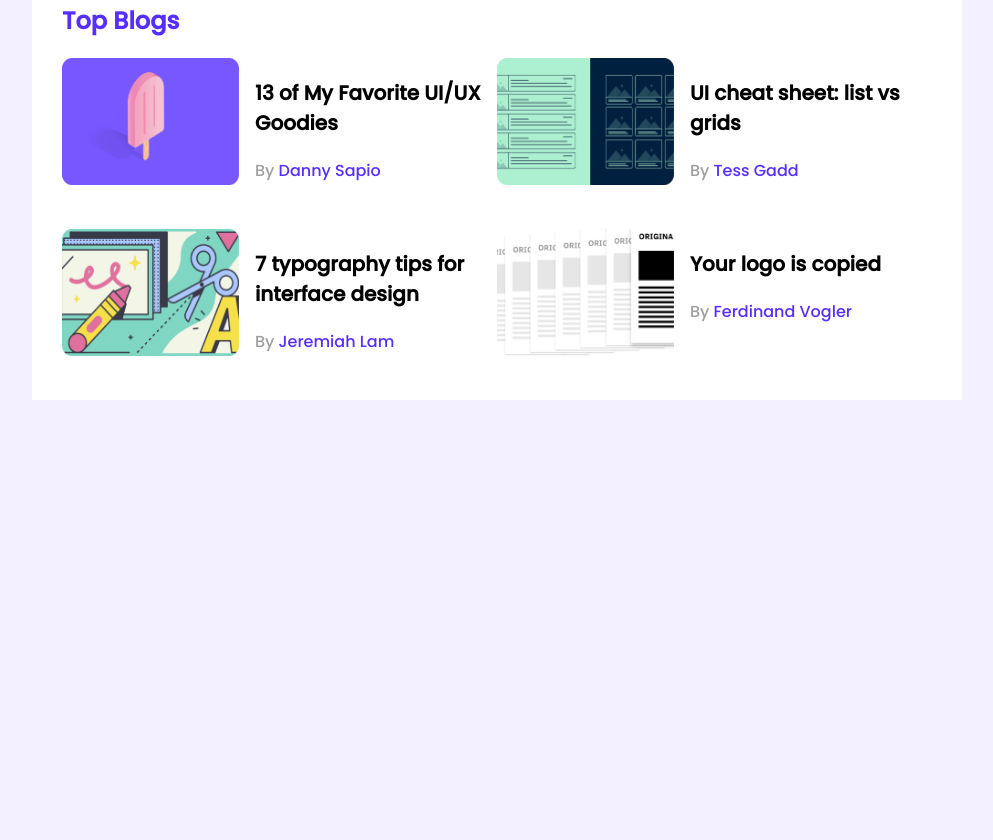
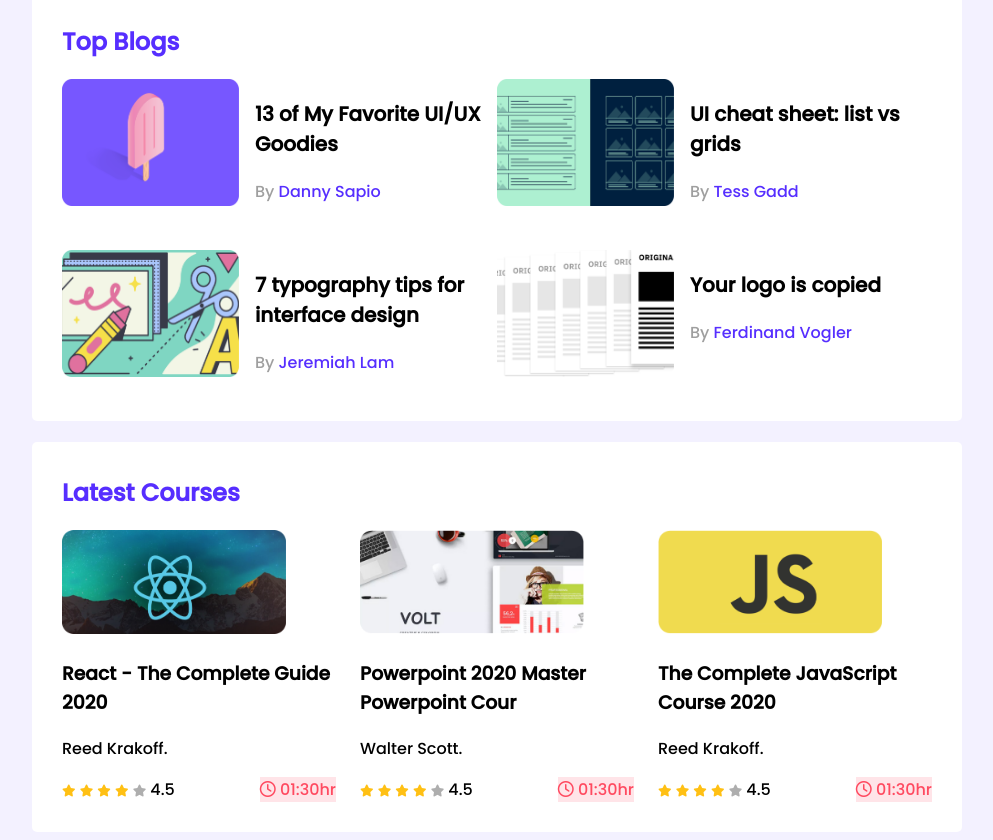
Before and after one commit to ImdadulPabon/leader-board-css3, a plain HTML site: page index.html in a window 1280 px wide. Shown: the part 308-1148 px from the top of the page, without its empty margins (143-1136 px from the left). Before the commit the page ends 800 px from the top, so only its background shows below. Drawn offline with Linux system fonts and the light colour scheme.

Commit message:
courses added

```diff
--- a/index.html
+++ b/index.html
@@ -6,6 +6,8 @@
     <meta http-equiv="X-UA-Compatible" content="IE=edge">
     <meta name="viewport" content="width=device-width, initial-scale=1.0">
     <title>leader board</title>
+    <!-- Font Awesome -->
+    <script src="https://kit.fontawesome.com/cc433fdd31.js" crossorigin="anonymous"></script>
     <!-- stylesheet -->
     <link rel="stylesheet" href="styles/style.css">
 </head>
@@ -96,6 +98,84 @@
 
             </div>
         </section>
+        <!-- Letest Courses -->
+        <section class="container">
+            <h2 class="section-title">Latest Courses</h2>
+            <div class="courses">
+                <div class="course">
+                    <div class="course-banner">
+                        <img src="images/courses/course-1.png" alt="">
+                    </div>
+                    <div class="coursw-detail">
+                        <h3 class="course-title">React - The Complete Guide 2020</h3>
+                        <p class="course-author">Reed Krakoff.</p>
+                        <div class="course-info">
+                            <div>
+                                <i class="fas fa-star filled"></i>
+                                <i class="fas fa-star filled"></i>
+                                <i class="fas fa-star filled"></i>
+                                <i class="fas fa-star filled"></i>
+                                <i class="fas fa-star empty"></i>
+                                <span>4.5</span>
+                            </div>
+
+                            <div class="course-duration">
+                                <i class="far fa-clock"></i>
+                                <span class="time"> 01:30hr</span>
+                            </div>
+                        </div>
+                    </div>
+                </div>
+                <div class="course">
+                    <div class="course-banner">
+                        <img src="images/courses/course-2.png" alt="">
+                    </div>
+                    <div class="coursw-detail">
+                        <h3 class="course-title">Powerpoint 2020 Master Powerpoint Cour</h3>
+                        <p class="course-author">Walter Scott.</p>
+                        <div class="course-info">
+                            <div>
+                                <i class="fas fa-star filled"></i>
+                                <i class="fas fa-star filled"></i>
+                                <i class="fas fa-star filled"></i>
+                                <i class="fas fa-star filled"></i>
+                                <i class="fas fa-star empty"></i>
+                                <span>4.5</span>
+                            </div>
+
+                            <div class="course-duration">
+                                <i class="far fa-clock"></i>
+                                <span class="time"> 01:30hr</span>
+                            </div>
+                        </div>
+                    </div>
+                </div>
+                <div class="course">
+                    <div class="course-banner">
+                        <img src="images/courses/course-3.png" alt="">
+                    </div>
+                    <div class="coursw-detail">
+                        <h3 class="course-title">The Complete JavaScript Course 2020</h3>
+                        <p class="course-author">Reed Krakoff.</p>
+                        <div class="course-info">
+                            <div>
+                                <i class="fas fa-star filled"></i>
+                                <i class="fas fa-star filled"></i>
+                                <i class="fas fa-star filled"></i>
+                                <i class="fas fa-star filled"></i>
+                                <i class="fas fa-star empty"></i>
+                                <span>4.5</span>
+                            </div>
+
+                            <div class="course-duration">
+                                <i class="far fa-clock"></i>
+                                <span class="time"> 01:30hr</span>
+                            </div>
+                        </div>
+                    </div>
+                </div>
+            </div>
+        </section>
     </main>
 </body>
 
--- a/styles/style.css
+++ b/styles/style.css
@@ -10,13 +10,16 @@
 }
 main{
     display: flex;
-    justify-content: center;
+    flex-direction: column;
+    align-items: center;
 
 }
 .container{
     background-color: #FFFFFF;
     width: 870px;
     padding: 30px;
+    margin-top: 21px;
+    border-radius: 5px;
 }
 hr{
     border: 1px solid #D1D1D1;
@@ -75,3 +78,36 @@
     font-size: 16px;
     color: #562EFF;
 }
+
+/* Courses Styles */
+.courses{
+    display: grid;
+    grid-template-columns: repeat(3, 1fr);
+    grid-column-gap: 24px;
+}
+.course .course-banner img{
+    width: 224px;
+    height: 104px;
+}
+.course-info{
+    display: flex;
+    align-items: center;
+    justify-content: space-between;
+}
+.fa-star{
+    font-size: 12px;
+}
+.fa-star.filled{
+    color: #FFC014;
+}
+.fa-star.empty{
+    color: #AEAEAE;
+}
+.course-duration{
+    background-color:
+    #FFE4E8;
+
+}
+.fa-clock, .time{
+    color: #FF4A60;
+}
```
